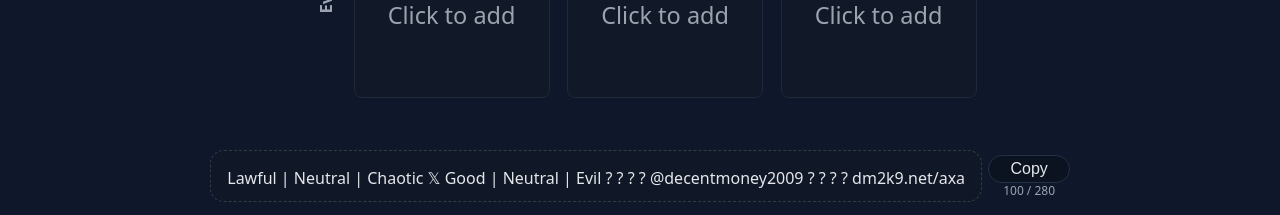
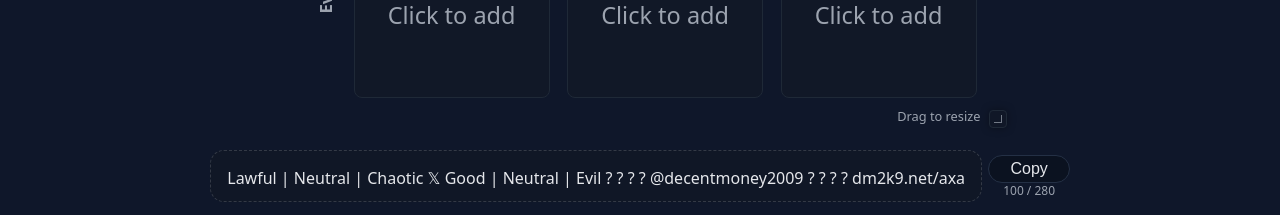
Before and after one commit to decent-money/decent-money.github.io, a Jekyll site: the page axa/content.html, which Jekyll copies as it is, in a window 1280 px wide. Shown: the part 848-1063 px from the top of the page. Built offline with Jekyll 4.4.1, drawn with Linux system fonts in a browser that asks for light colours.

Commit message:
Add manual resizing control.

```diff
--- a/axa/content.html
+++ b/axa/content.html
@@ -174,6 +174,56 @@
       width: var(--board-size);
       height: var(--board-size);
       position: relative;
+    }
+
+    .board-wrapper {
+      position: relative;
+      display: inline-block;
+    }
+
+    .resizer-wrap {
+      position: absolute;
+      bottom: -30px;
+      right: -30px;
+      width: max-content;
+      height: 18px;
+    }
+
+    .board-resizer {
+      position: absolute;
+      width: 18px;
+      height: 18px;
+      bottom: 0;
+      right: 0;
+      border: 1px solid var(--grid);
+      border-radius: 4px;
+      background: color-mix(in oklab, var(--panel) 75%, transparent);
+      cursor: nwse-resize;
+      box-shadow: 0 0 8px rgba(0, 0, 0, 0.35);
+    }
+
+    .board-resizer::after {
+      content: "";
+      position: absolute;
+      inset: 4px;
+      border-right: 1px solid var(--muted);
+      border-bottom: 1px solid var(--muted);
+      opacity: 0.7;
+    }
+
+    .board-resizer:active {
+      border-color: var(--accent);
+    }
+
+    .resizer-label {
+      position: absolute;
+      bottom: 3px;
+      right: 26px;
+      font-size: 0.8rem;
+      color: var(--muted);
+      white-space: nowrap;
+      user-select: none;
+      pointer-events: none;
     }
 
     .board-watermark {
@@ -483,6 +533,7 @@
       <button id="fmkLabelsBtn" class="toggle">FMK Labels</button>
     </div>
 
+    <div class="board-wrapper">
     <div class="board" id="board" aria-label="Alignment grid">
       <!-- Corner -->
       <div class="hdr" aria-hidden="true"></div>
@@ -563,6 +614,11 @@
         </div>
       </div>
       <div id="boardWatermark" class="board-watermark">dm2k9.net/axa</div>
+    </div>
+    <div class="resizer-wrap">
+      <div class="board-resizer" id="boardResizer" aria-label="Resize board" title="Drag to resize"></div>
+      <div class="resizer-label">Drag to resize</div>
+    </div>
     </div>
 <p></p>
     <div class="handles-row">
@@ -650,6 +706,7 @@
 
     // Track a stable viewport height to avoid iOS/Android browser chrome causing jumps
     let stableViewportHeight = window.innerHeight;
+    let userBoardSize = null; // manual override set by drag-resize
 
     let colTitles = JSON.parse(localStorage.getItem('alignment_col_titles') || 'null') || [...DEFAULT_COLS];
     let rowTitles = JSON.parse(localStorage.getItem('alignment_row_titles') || 'null') || [...DEFAULT_ROWS];
@@ -862,10 +919,25 @@
       });
     }
 
+    function applyBoardSize(size) {
+      const board = document.getElementById('board');
+      board.style.setProperty('--board-size', size + 'px');
+      board.style.width = size + 'px';
+      board.style.height = size + 'px';
+      fitAllAlignmentLabels();
+      updateAvatarSizes();
+      positionWatermark();
+    }
+
     function sizeBoard() {
       const headerH = document.querySelector('header').offsetHeight;
       const instructionH = document.querySelector('.instruction').offsetHeight + 6;
       const padding = 16; // main padding + breathing room
+
+      if (userBoardSize) {
+        applyBoardSize(userBoardSize);
+        return;
+      }
 
       // Use a stable viewport height on mobile to avoid address bar resize jumps
       const viewportH = isMobileViewport()
@@ -878,14 +950,7 @@
 
       const size = Math.max(260, Math.min(availW, availH)); // 260px minimum for small phones
 
-      const board = document.getElementById('board');
-      board.style.setProperty('--board-size', size + 'px');
-      board.style.width = size + 'px';
-      board.style.height = size + 'px';
-
-      fitAllAlignmentLabels();
-      updateAvatarSizes();
-      positionWatermark();
+      applyBoardSize(size);
     }
 
 
@@ -978,6 +1043,55 @@
       const sizes = cells.map(measureAvatarSize).filter(s => typeof s === 'number');
       const minSize = sizes.length ? Math.min(...sizes) : null;
       cells.forEach(cell => adjustSizes(cell, minSize));
+    }
+
+    function initBoardResizer() {
+      const board = document.getElementById('board');
+      const handle = document.getElementById('boardResizer');
+      if (!board || !handle) return;
+
+      let dragging = false;
+      let startSize = 0;
+      let startX = 0;
+      let startY = 0;
+
+      const clampSize = s => Math.max(220, Math.min(1400, s));
+
+      const onMove = e => {
+        if (!dragging) return;
+        const clientX = e.touches ? e.touches[0].clientX : e.clientX;
+        const clientY = e.touches ? e.touches[0].clientY : e.clientY;
+        const deltaX = clientX - startX;
+        const deltaY = clientY - startY;
+        const delta = Math.max(deltaX, deltaY);
+        const newSize = clampSize(startSize + delta);
+        userBoardSize = newSize;
+        applyBoardSize(newSize);
+      };
+
+      const onUp = () => {
+        dragging = false;
+        window.removeEventListener('mousemove', onMove);
+        window.removeEventListener('mouseup', onUp);
+        window.removeEventListener('touchmove', onMove);
+        window.removeEventListener('touchend', onUp);
+      };
+
+      const onDown = e => {
+        e.preventDefault();
+        const rect = board.getBoundingClientRect();
+        startSize = rect.width;
+        startX = e.touches ? e.touches[0].clientX : e.clientX;
+        startY = e.touches ? e.touches[0].clientY : e.clientY;
+        dragging = true;
+        window.addEventListener('mousemove', onMove);
+        window.addEventListener('mouseup', onUp);
+        window.addEventListener('touchmove', onMove, { passive: true });
+        window.addEventListener('touchend', onUp);
+      };
+
+      handle.addEventListener('mousedown', onDown);
+      handle.addEventListener('touchstart', onDown, { passive: true });
     }
 
     // ==== Rendering cells ====
```
Also changed, not shown: other parts of axa/content.html (+1 -0 lines). Lines whose indentation alone changed are shown as unchanged.
